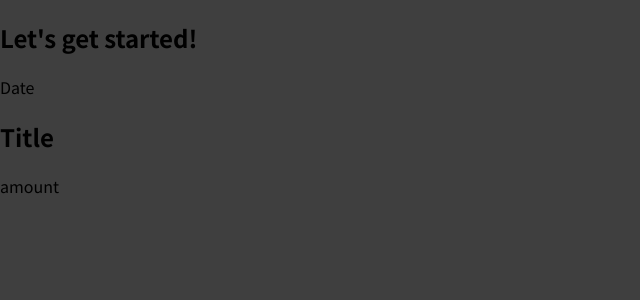
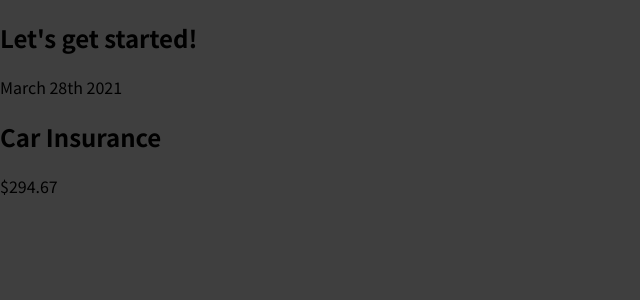
Before and after one commit to daphnekimyh/React, a JavaScript app in the folder 01ExpensesApp/: page / in a window 1280 px wide. Shown: the top 300 px of the page, without its empty margins (0-640 px from the left). Built offline with nearby package versions, Linux system fonts and the light colour scheme.

Commit message:
Update ExpenseItem.js

```diff
--- a/01ExpensesApp/src/components/ExpenseItem.js
+++ b/01ExpensesApp/src/components/ExpenseItem.js
@@ -1,10 +1,10 @@
 function ExpenseItem() {
   return (
     <div>
-      <div>Date</div>
+      <div>March 28th 2021</div>
       <div>
-        <h2>Title</h2>
-        <div>amount</div>
+        <h2>Car Insurance</h2>
+        <div>$294.67</div>
       </div>
     </div>
   );
```
